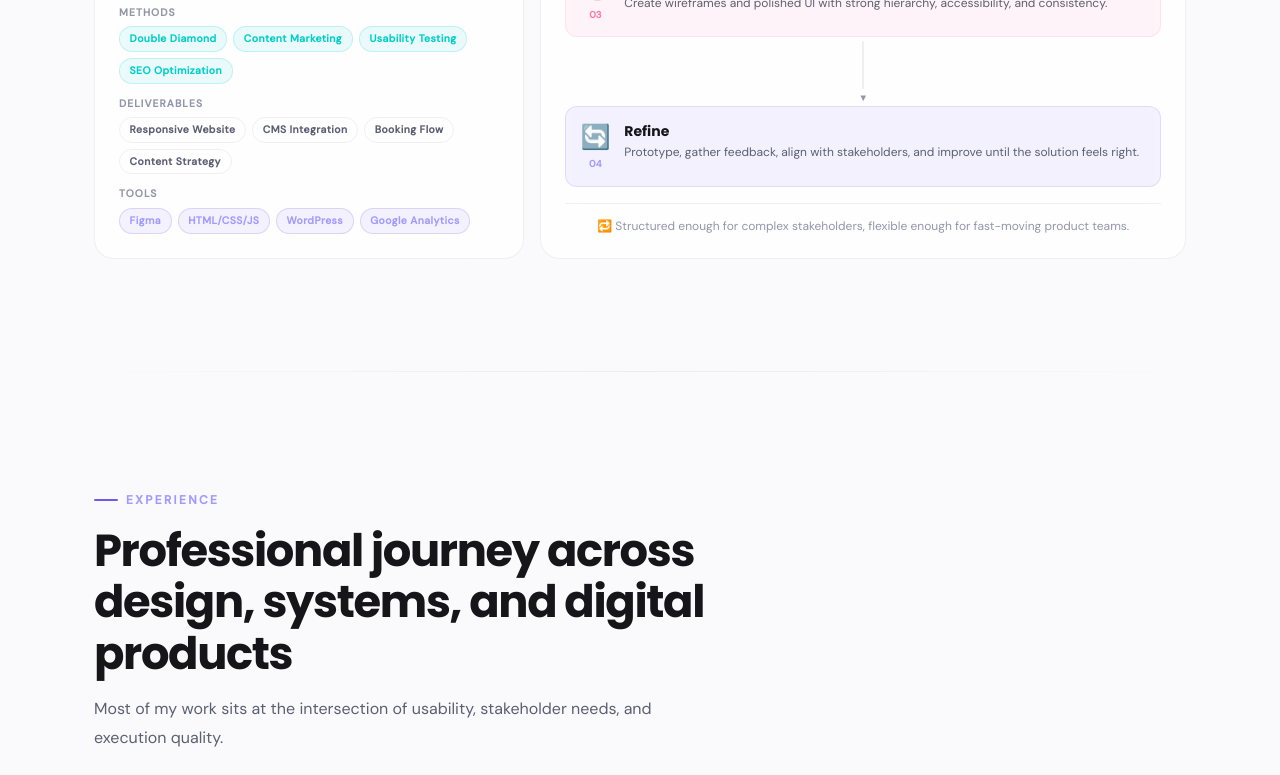
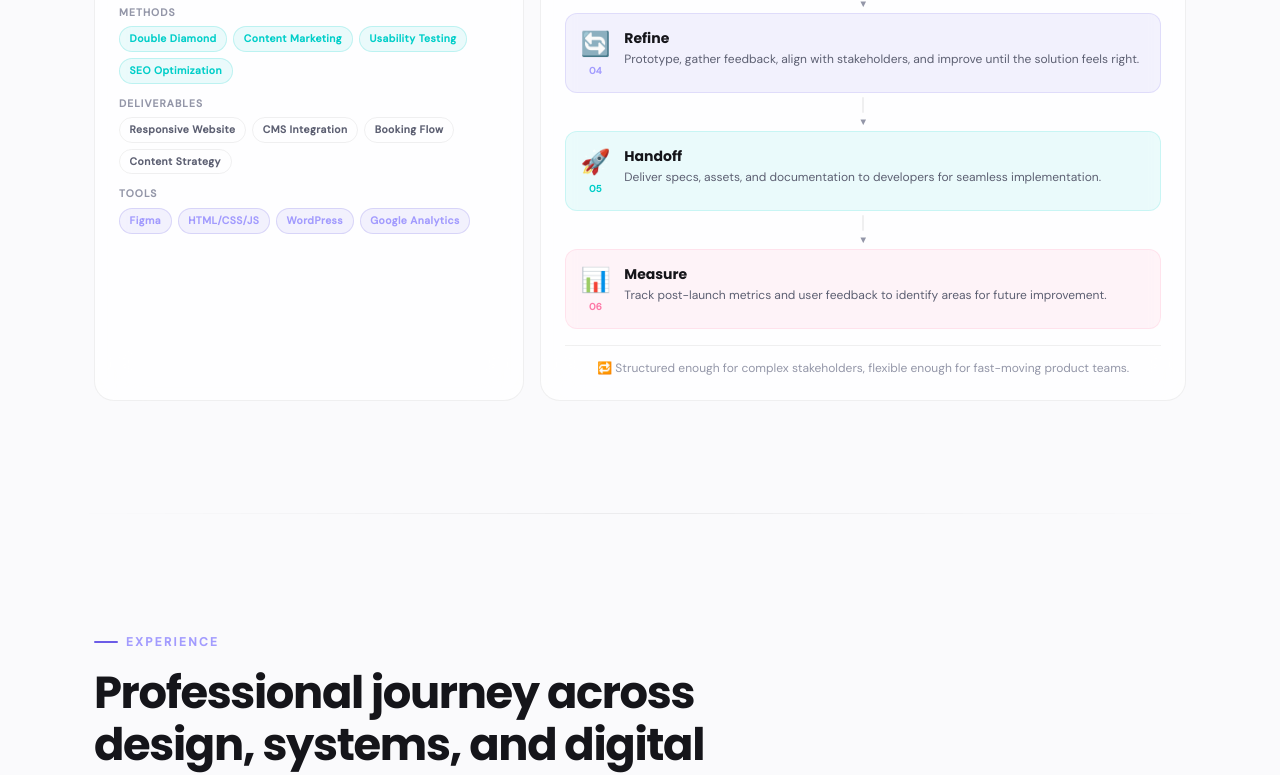
Before and after one commit to Arrozy1221/portofolio-arrozy, a Next.js app: page / in a window 1280 px wide. Shown: the part 2180-2955 px from the top of the page. Built offline with nearby package versions, Linux system fonts and the light colour scheme.

Commit message:
Add Handoff and Measure steps to process block to fill vertical space

```diff
--- a/components/About.jsx
+++ b/components/About.jsx
@@ -157,12 +157,14 @@ export default function About() {
             {/* Visual flow diagram */}
             <div className="flex flex-col flex-1">
               {t.processSteps.map((step, i) => {
-                const icons = ["🔍", "🧩", "🎨", "🔄"];
+                const icons = ["🔍", "🧩", "🎨", "🔄", "🚀", "📊"];
                 const colors = [
                   { bg: "rgba(108,92,231,0.08)", border: "rgba(108,92,231,0.15)", accent: "var(--accent-light)" },
                   { bg: "rgba(0,206,201,0.08)", border: "rgba(0,206,201,0.15)", accent: "var(--accent-2)" },
                   { bg: "rgba(253,121,168,0.08)", border: "rgba(253,121,168,0.15)", accent: "#fd79a8" },
                   { bg: "rgba(108,92,231,0.08)", border: "rgba(108,92,231,0.15)", accent: "var(--accent-light)" },
+                  { bg: "rgba(0,206,201,0.08)", border: "rgba(0,206,201,0.15)", accent: "var(--accent-2)" },
+                  { bg: "rgba(253,121,168,0.08)", border: "rgba(253,121,168,0.15)", accent: "#fd79a8" },
                 ];
                 return (
                   <div key={step.step} className={i < t.processSteps.length - 1 ? "flex flex-col flex-1" : "flex flex-col"}>
--- a/data/i18n.js
+++ b/data/i18n.js
@@ -63,6 +63,8 @@ export const i18n = {
  { step: "02", title: "Structure", description: "Turn findings into flows, priorities, and information architecture that reduce friction." },
  { step: "03", title: "Design", description: "Create wireframes and polished UI with strong hierarchy, accessibility, and consistency." },
  { step: "04", title: "Refine", description: "Prototype, gather feedback, align with stakeholders, and improve until the solution feels right." },
+ { step: "05", title: "Handoff", description: "Deliver specs, assets, and documentation to developers for seamless implementation." },
+ { step: "06", title: "Measure", description: "Track post-launch metrics and user feedback to identify areas for future improvement." },
  ],
  bio: [
  "Hi! I'm Arrozy — a UI/UX Designer with a Computer Science background who enjoys turning complex requirements into interfaces that feel simple, structured, and easy to use.",
@@ -394,6 +396,8 @@ export const i18n = {
  { step: "02", title: "Strukturkan", description: "Mengubah temuan menjadi alur, prioritas, dan arsitektur informasi yang mengurangi hambatan." },
  { step: "03", title: "Desain", description: "Membuat wireframe dan UI yang rapi dengan hierarki kuat, aksesibilitas, dan konsistensi." },
  { step: "04", title: "Perbaiki", description: "Prototipe, kumpulkan feedback, selaraskan dengan stakeholder, dan perbaiki hingga solusi terasa tepat." },
+ { step: "05", title: "Handoff", description: "Memberikan spesifikasi, aset, dan dokumentasi kepada developer untuk implementasi yang lancar." },
+ { step: "06", title: "Ukur", description: "Melacak metrik pasca-peluncuran dan umpan balik pengguna untuk mengidentifikasi area perbaikan." },
  ],
  bio: [
  "Hai! Saya Arrozy — UI/UX Designer dengan latar belakang Ilmu Komputer yang senang mengubah kebutuhan kompleks menjadi antarmuka yang terasa sederhana, terstruktur, dan mudah digunakan.",
```
